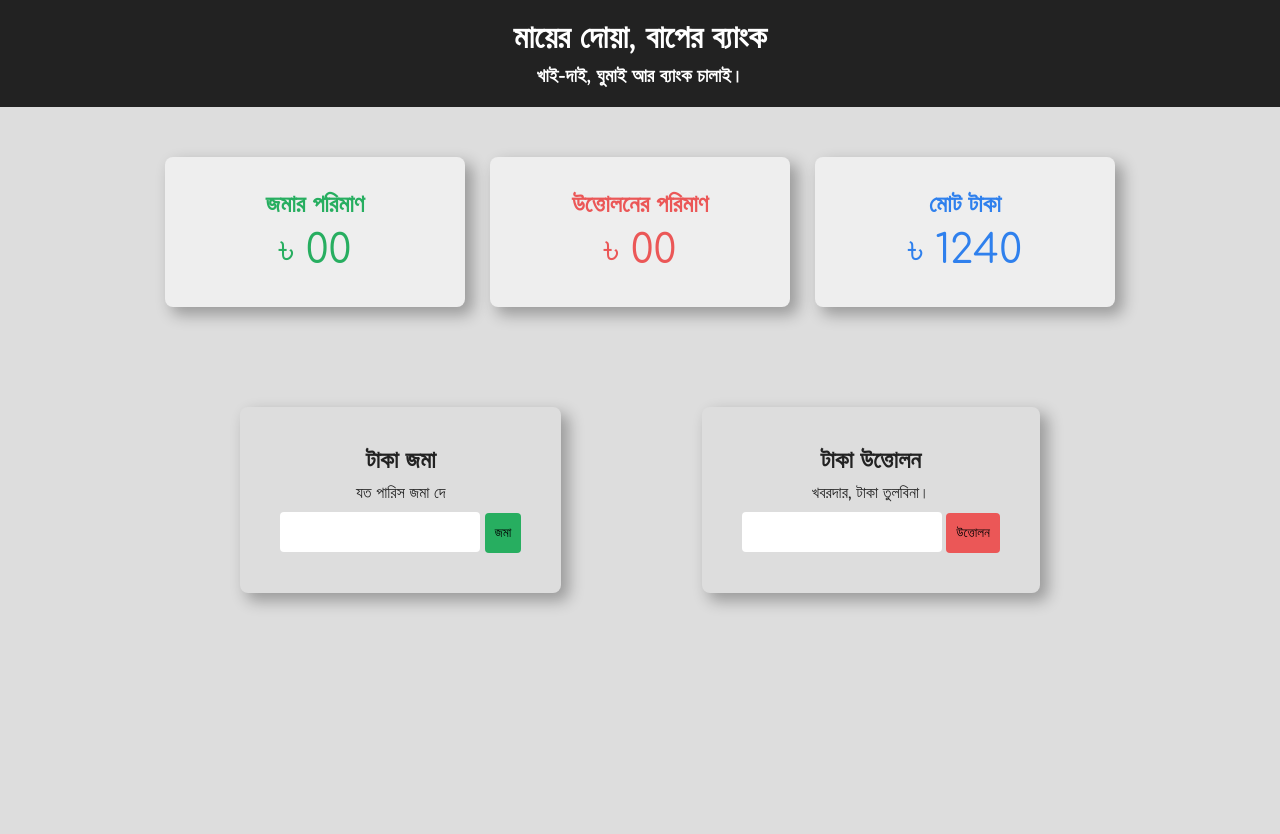
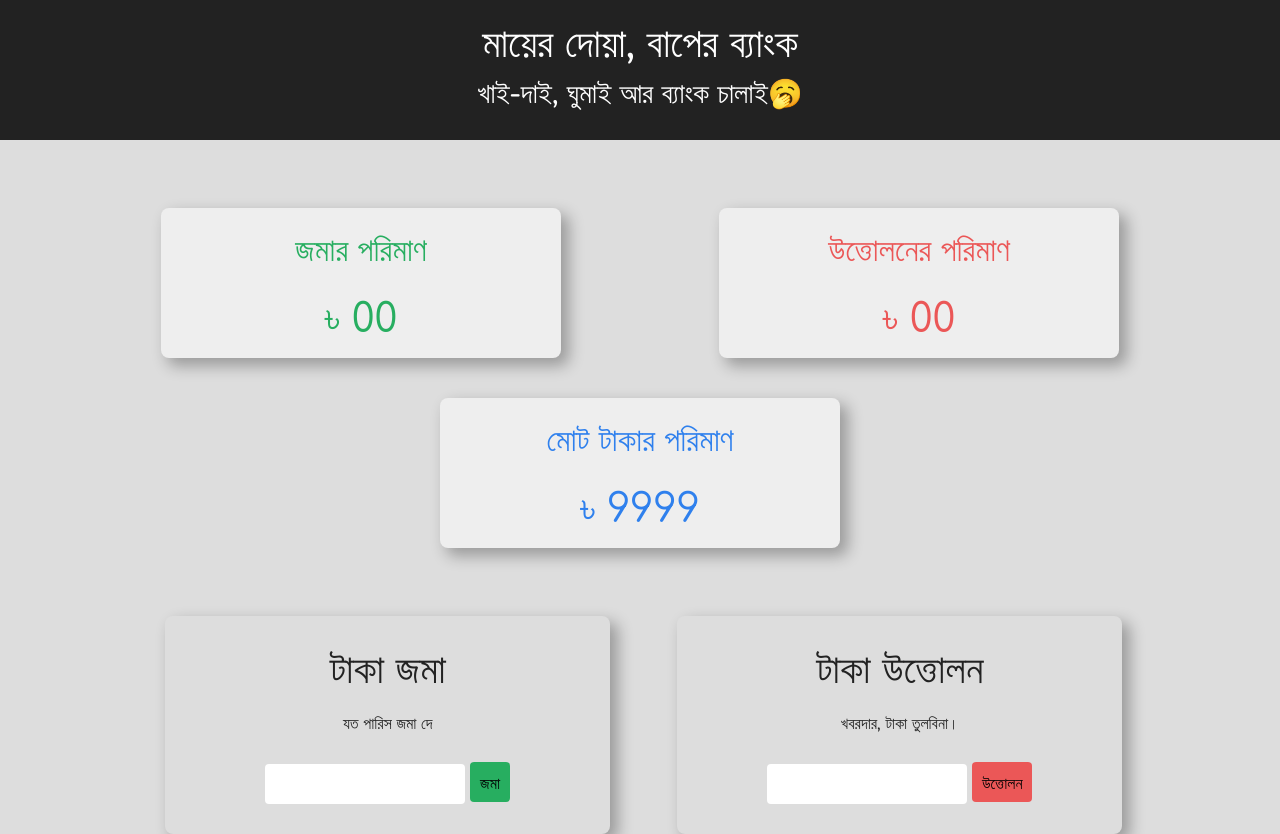
Before and after one commit to kiron0/baap-er-bank, a plain HTML site: page banking.html in a window 1280 px wide. Before the commit the page ends 800 px from the top, so only its background shows below. Drawn offline with nearby package versions, Linux system fonts and the light colour scheme.

Commit message:
baaper bank

```diff
--- a/banking.html
+++ b/banking.html
@@ -5,6 +5,9 @@
     <meta charset="UTF-8" />
     <meta http-equiv="X-UA-Compatible" content="IE=edge" />
     <meta name="viewport" content="width=device-width, initial-scale=1.0" />
+    <link href="https://cdn.jsdelivr.net/npm/bootstrap@5.1.3/dist/css/bootstrap.min.css" rel="stylesheet"
+        integrity="sha384-1BmE4kWBq78iYhFldvKuhfTAU6auU8tT94WrHftjDbrCEXSU1oBoqyl2QvZ6jIW3" crossorigin="anonymous" />
+    <script src="https://kit.fontawesome.com/cdf08b4e5b.js" crossorigin="anonymous"></script>
     <link rel="stylesheet" href="css/banking.css" />
     <title>Baap er bank</title>
 </head>
@@ -14,39 +17,34 @@
 
     <header>
         <h1>মায়ের দোয়া, বাপের ব্যাংক</h1>
-        <h3>খাই-দাই, ঘুমাই আর ব্যাংক চালাই।</h3>
+        <h3>খাই-দাই, ঘুমাই আর ব্যাংক চালাই🥱</h3>
     </header>
 
     <!-- main section -->
 
-    <main>
-
+    <main class="container">
         <!-- Output section -->
-        <section class="output-card-container">
-
-            <div class="output-card green">
+        <section class="output-card-container row mb-5 mx-auto mt-5">
+            <div class="output-card green col-md-4">
                 <h2>জমার পরিমাণ</h2>
                 <p>৳ <span id="deposit-output">00</span></p>
             </div>
 
-            <div class="output-card red">
+            <div class="output-card red col-md-4">
                 <h2>উত্তোলনের পরিমাণ</h2>
                 <p>৳ <span id="withdraw-output">00</span></p>
             </div>
 
-            <div class="output-card blue">
-                <h2>মোট টাকা</h2>
-                <p>৳ <span id="balance-output">1240</span></p>
+            <div class="output-card blue col-md-4">
+                <h2>মোট টাকার পরিমাণ</h2>
+                <p>৳ <span id="balance-output">9999</span></p>
             </div>
-
         </section>
-
 
         <!-- Input section -->
 
-        <section class="input-card-container">
-
-            <div class="input-card">
+        <section class="container mx-auto row mt-5 input-container gap-2">
+            <div class="input-card col-md-5">
                 <h1>টাকা জমা</h1>
                 <p>যত পারিস জমা দে</p>
 
@@ -56,7 +54,7 @@
                 </div>
             </div>
 
-            <div class="input-card">
+            <div class="input-card col-md-5">
                 <h1>টাকা উত্তোলন</h1>
                 <p>খবরদার, টাকা তুলবিনা।</p>
 
@@ -65,7 +63,6 @@
                     <button onclick="withdraw()" class="bg-red">উত্তোলন</button>
                 </div>
             </div>
-
         </section>
     </main>
 
--- a/css/banking.css
+++ b/css/banking.css
@@ -8,9 +8,6 @@
 
 body {
   background-color: rgb(221, 221, 221);
-  display: flex;
-  flex-direction: column;
-  align-items: center;
   color: rgb(34, 34, 34);
   font-family: "Comfortaa", cursive;
 }
@@ -31,16 +28,15 @@ h3 {
   color: white;
 }
 
-.output-card-container {
-  display: flex;
-  justify-content: space-between;
-  width: 950px;
-  margin-top: 50px;
+.output-card-container{
+
 }
 
 .output-card {
   background-color: rgb(238, 238, 238);
-  width: 300px;
+  padding-top: 2rem;
+  width: 400px;
+  margin: 20px auto;
   height: 150px;
   display: flex;
   flex-direction: column;
@@ -68,19 +64,11 @@ h3 {
   color: #2f80ed;
 }
 
-.input-card-container {
-  width: 800px;
-  margin: 100px auto 0 auto;
-  display: flex;
-  justify-content: space-between;
-}
-
 .input-card {
-  padding: 40px;
+  padding: 30px;
   display: flex;
   flex-direction: column;
   align-items: center;
-  /* border: 1px solid rgb(34, 34, 34); */
   box-shadow: 7px 7px 15px 1px rgba(0, 0, 0, 0.3);
   border-radius: 8px;
 }
@@ -91,6 +79,10 @@ h3 {
 
 .input-card div {
   margin-top: 10px;
+}
+
+.input-container{
+  gap: .5rem;
 }
 
 input {
@@ -136,11 +128,8 @@ button:active {
   background: none;
 }
 
-
-@media screen and (max-width: 320px) {
-
+@media screen  and (min-width: 992px){
+  .input-card{
+    margin-left: 3.7rem;
+  }
 }
-
-@media screen and (min-width: 576px) {
-
-}
```
